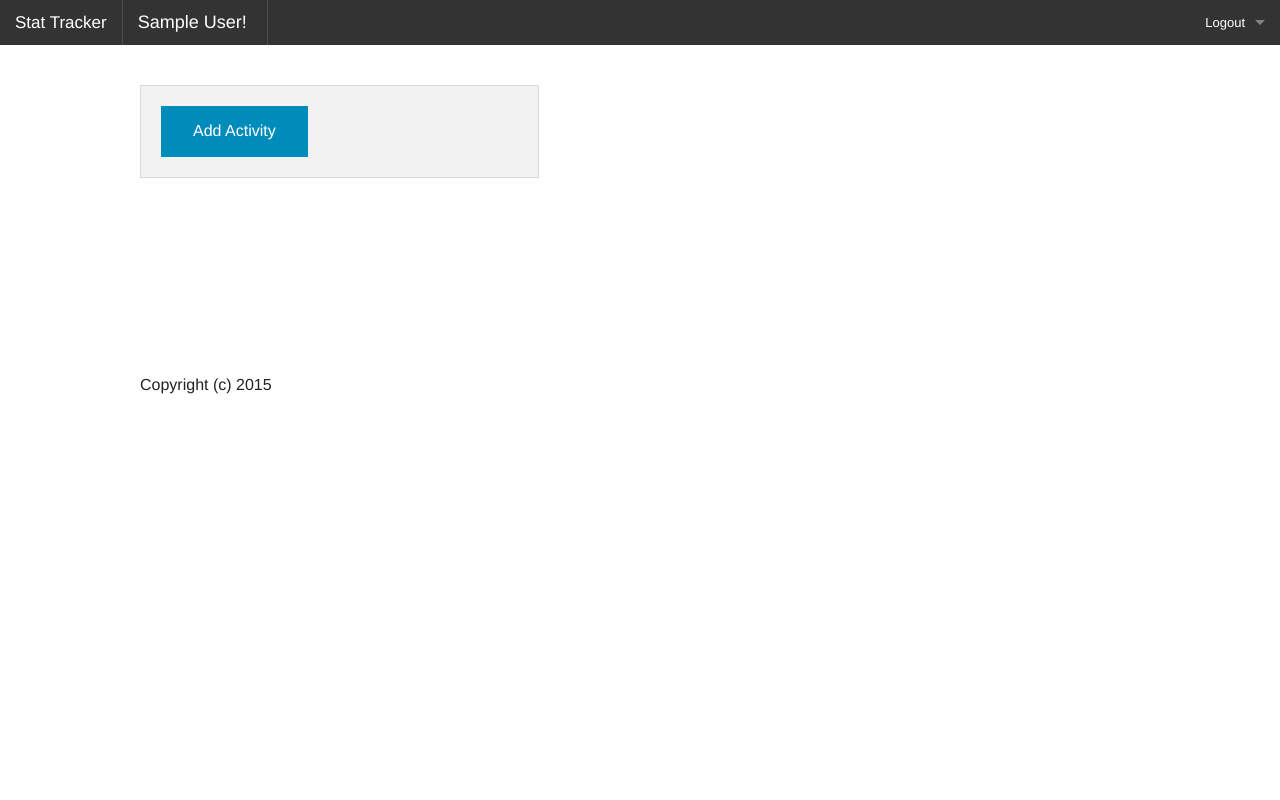
After one commit to tiyd-python-2015-01/stat-tracker, a Flask app: page /1/list in a window 1280 px wide. The commit adds this page. Run offline with Flask 2, Linux system fonts and the light colour scheme; the visitor is signed in with stand-in values (Sample User, id 1); data comes from the database, SQL or seed files in the repository; data that the repository does not hold is empty.

Commit message:
Somewhat visualized.

```diff
--- a/manage.py
+++ b/manage.py
@@ -4,7 +4,7 @@ import os
 from flask.ext.script import Manager, Shell, Server
 from flask.ext.migrate import MigrateCommand
 from flask.ext.script.commands import ShowUrls, Clean
-
+from seed import seed
 from stat_tracker import create_app, db
 
 HERE = os.path.abspath(os.path.dirname(__file__))
@@ -25,6 +25,9 @@ def make_shell_context():
     """
     return dict(app=app, db=db)
 
+@manager.command
+def seed_all():
+    seed(db)
 
 if __name__ == '__main__':
     manager.run()
--- a/stat_tracker/__init__.py
+++ b/stat_tracker/__init__.py
@@ -12,7 +12,8 @@ from .extensions import (
 from . import models
 from .views.generic import generic
 from .views.users import users
-
+from .views.api import api
+from .views.activity import activity
 
 SQLALCHEMY_DATABASE_URI = "postgres://localhost/stat_tracker"
 DEBUG = True
@@ -25,6 +26,8 @@ def create_app():
     app.config.from_object(__name__)
     app.register_blueprint(generic)     # Blueprints here!
     app.register_blueprint(users)
+    app.register_blueprint(activity)
+    app.register_blueprint(api, url_prefix='/api/v1')
 
     config.init_app(app)
     db.init_app(app)
--- a/stat_tracker/static/main.css
+++ b/stat_tracker/static/main.css
@@ -0,0 +1,45 @@
+* {
+  margin: 0;
+}
+html, body {
+  height: 100%;
+}
+.wrapper {
+  min-height: 100%;
+  height: auto !important;
+  height: 100%;
+  margin: 0 auto -155px; /* the bottom margin is the negative value of the footer's height */
+}
+.footer, .push {
+    height: 155px; /* .push must be the same height as .footer */
+
+}
+
+.dailyblock {
+     height: 90px;
+    line-height: 90px;
+
+}
+
+.username {
+    box-sizing: border-box;
+    color: white;
+    cursor: auto;
+    font-family: 'Helvetica Neue', Helvetica, Roboto, Arial, sans-serif;
+    font-size: 18px;
+    font-style: normal;
+    font-weight: normal;
+    height: 45px;
+    line-height: 45px;
+
+    margin-bottom: 0px;
+    margin-left: 0px;
+    margin-right: 0px;
+    margin-top: 0px;
+    padding-bottom: 0px;
+    padding-left: 15px;
+    padding-right: 20px;
+    padding-top: 0px;
+
+
+}
--- /dev/null
+++ b/stat_tracker/templates/addblock.html
@@ -0,0 +1,13 @@
+{% block addblock %}
+
+<div class="row">
+    <div class="small-2 columns"></div>
+    <div class="small-5 columns">
+        <div class="panel">
+            <a href="{{ url_for('activity.add',user=user) }}" class="button">Add Activity</a>
+        </div>
+    </div>
+    <div class="small-5 columns"></div>
+</div>
+
+{% endblock %}
--- a/stat_tracker/templates/register.html
+++ b/stat_tracker/templates/join.html
@@ -7,7 +7,7 @@
     <div class="small-2 columns"></div>
     <div class="small-5 columns">
         <div class="panel">
-            <form action="{{ url_for('users.register') }}" method="POST">
+            <form action="{{ url_for('users.join') }}" method="POST">
                 {{ form.hidden_tag() }}
                 <div>
                     {{ form.name.label }} {{ form.name(size=20) }}
@@ -21,7 +21,7 @@
                 <div>
                     {{ form.password_verification.label }} {{ form.password_verification(size=20) }}
                 </div>
-                <input type='submit' value='Register' class="button">
+                <input type='submit' value='Join' class="button">
             </form>
         </div>
     </div>
--- a/stat_tracker/templates/layout.html
+++ b/stat_tracker/templates/layout.html
@@ -5,7 +5,6 @@
     <meta charset="utf-8">
     <meta http-equiv="X-UA-Compatible" content="IE=edge,chrome=1">
     <title>Stat Tracker</title>
-    <!-- <link rel="stylesheet" href="{{ url_for('static', filename='normalize.css') }}"> -->
     <link rel="stylesheet" href="{{ url_for('static', filename='css/foundation.css') }}">
     <link rel="stylesheet" href="{{ url_for('static', filename='normalize.css') }}">
     <link rel="stylesheet" href="{{ url_for('static', filename='main.css') }}">
@@ -19,7 +18,7 @@
         <nav class="top-bar" data-topbar role="navigation">
             <ul class="title-area">
                 <li class="name">
-                    <h1><a href="{{ domain }}">Stat Tracker</a></h1>
+                    <h1><a href="{{ url_for('generic.index') }}">Stat Tracker</a></h1>
                 </li>
 
                 <!-- Remove the class "menu-icon" to get rid of menu icon. Take out "Menu" to just have icon alone -->
@@ -36,10 +35,10 @@
                                 <li><a href="#">About</a></li>
                             </ul>
                         {% else %}
-                            <a href="{{ url_for('users.login') }}">Login/Register</a>
+                            <a href="{{ url_for('users.login') }}">Login/Join</a>
                             <ul class="dropdown">
                                 <li><a href="{{ url_for('users.login') }}">Login</a></li>
-                                <li><a href="{{ url_for('users.register') }}">Register</a></li>
+                                <li><a href="{{ url_for('users.join') }}">Join</a></li>
                                 <li><a href="#">About</a></li>
                                 {% endif %}
 
--- /dev/null
+++ b/stat_tracker/templates/list.html
@@ -0,0 +1,33 @@
+{% extends "layout.html" %}
+
+{% block body %}
+    <p></p>
+    <p></p>
+    {% for activity in activities %}
+        <div class="row">
+            <div class="small-2 columns"></div>
+            <div class="small-5 columns">
+                <div class="panel">
+                    <div class="row">
+                        <div class="small-6 columns">
+                            <div class="dailyblock">
+                                <a href="{{ url_for("activity.details",user=user,activity_name=activity.name) }}">{{ activity.name.title() }}</a>
+                            </div>
+                        </div>
+                        <div class="small-6 columns">
+                            {% if activity.activity_type == "Once A Day" %}
+                                {% include "dailyblock.html" %}
+                            {% endif %}
+                        </div>
+                    </div>
+                </div>
+            </div>
+            <div class="small-5 columns"></div>
+        </div>
+    {% endfor %}
+    <p></p>
+    <p></p>
+    {% include "addblock.html" %}
+    <p></p>
+    <p></p>
+{% endblock %}
--- /dev/null
+++ b/stat_tracker/views/activity.py
@@ -0,0 +1,122 @@
+from datetime import datetime, timedelta
+import matplotlib.pyplot as plt
+from io import BytesIO
+from flask import Blueprint, flash, render_template, redirect, url_for, send_file
+from flask.ext.login import current_user, login_required
+from ..forms import ActivityForm
+from ..models import Activity, Timestamp
+from ..extensions import db
+
+
+activity = Blueprint("activity", __name__)
+
+@activity.route("/<user>/<activity_name>/visualize", methods=['GET', 'POST'])
+@login_required
+def visualize(user, activity_name):
+    fig = create_plot(user, activity_name)
+    return send_file(fig, mimetype="image/png")
+
+@activity.route("/<user>/<activity_name>/check", methods=['POST'])
+@login_required
+def check(user, activity_name):
+    checked_activity = Activity.query.filter_by(name=activity_name).filter_by(creator=user).first()
+    today = datetime.today().strftime("%Y-%m-%d")
+    timestamp = Timestamp.query.filter_by(activity_id=checked_activity.id, actor_id=user, timestamp=today).first()
+    if checked_activity and not timestamp:
+        timestamp = Timestamp(activity_id=checked_activity.id, actor_id=user, timestamp=today)
+        db.session.add(timestamp)
+        db.session.commit()
+    return redirect(url_for("activity.list", user=user))
+
+
+@activity.route("/<user>/add", methods=['GET', 'POST'])
+@login_required
+def add(user):
+    form = ActivityForm()
+    if form.validate_on_submit():
+        new_activity = Activity.query.filter_by(name=form.name.data).filter_by(creator=user).first()
+        if new_activity:
+            flash("Activity already exists.")
+        else:
+            print("\n\nForm: ", form.type.data)
+            new_activity = Activity(name=form.name.data,
+                                    description=form.description.data,
+                                    activity_type=form.type.data,
+                                    creator=user)
+            db.session.add(new_activity)
+            db.session.commit()
+            flash("Activity Added!")
+            return redirect(url_for("activity.list", user=user))
+    elif form.is_submitted():
+        flash("Something must be weird. Try again.")
+    return render_template("activityform.html", user=user, form=form, source="add")
+
+@activity.route("/<user>/list")
+@login_required
+def list(user):
+    activities = Activity.query.filter_by(creator=user).all()
+    today = datetime.today().strftime("%Y-%m-%d")
+    checked_in_today = db.session.query(Timestamp.activity_id).filter_by(actor_id=user, timestamp=today).all()
+    checked_in_today = [item[0] for item in checked_in_today]
+    print("Type: ",checked_in_today)
+    print(activities)
+    return render_template("list.html",
+                           user=user,
+                           activities=activities,
+                           checked_in_today=checked_in_today)
+
+@activity.route("/<user>/<activity_name>", methods=['GET', 'POST'])
+@login_required
+def details(user, activity_name):
+    original_activity = Activity.query.filter_by(name=activity_name).filter_by(creator=user).first()
+    form = ActivityForm(name=original_activity.name,
+                        description=original_activity.description,
+                        type=original_activity.activity_type)
+    if form.validate_on_submit():
+        new_activity = Activity.query.filter_by(name=activity_name).filter_by(creator=user).first()
+        new_activity.name = form.name.data,
+        new_activity.description = form.description.data,
+        new_activity.activity_type = form.type.data
+        db.session.commit()
+        flash("Activity Details Saved!")
+        return redirect(url_for("activity.list", user=user))
+
+    elif form.is_submitted():
+        flash("Something must be weird. Try again.")
+    return render_template("activityform.html",
+                           user=user,
+                           form=form,
+                           source="details",
+                           activity_name=original_activity.name)
+
+@activity.route("/delete/<user>/<activity_name>")
+def delete(user, activity_name):
+    del_activity = Activity.query.filter_by(name=activity_name, creator=user).first()
+    past_stats = Timestamp.query.filter_by(activity_id=del_activity.id, actor_id=user).all()
+    if del_activity:
+        db.session.delete(del_activity)
+        for stat in past_stats:
+            db.session.delete(stat)
+        db.session.commit()
+    return redirect(url_for("activity.list", user=user))
+
+def create_plot(user, activity_name):
+    activity_id = db.session.query(Activity).filter_by(name=activity_name).first().id
+    timestamps = Timestamp.query.filter_by(activity_id=activity_id,actor_id=user).all()
+    # create tuple of dates and checkin
+    checkins = sorted([timestamp.timestamp for timestamp in timestamps])
+    delta = checkins[len(checkins)-1] - checkins[0]
+    dates = [checkins[0] + timedelta(days=day) for day in range(delta.days)]
+    print("Dates:",dates)
+    y_marks = [None] * delta.days
+    for index, date in enumerate(dates):
+        if date in checkins:
+            y_marks[index] = 1
+        else:
+            y_marks[index] = 0
+    fig = BytesIO()
+    plt.plot_date(x=dates, y=y_marks, fmt='-')
+    plt.savefig(fig)
+    plt.clf()
+    fig.seek(0)
+    return fig
--- a/stat_tracker/views/generic.py
+++ b/stat_tracker/views/generic.py
@@ -12,7 +12,7 @@ generic = Blueprint("generic", __name__)
 @generic.route("/")
 def index():
     if current_user.is_authenticated():
-        return render_template("index.html")
+        return redirect(url_for("activity.list", user=current_user.id))
     else:
         return redirect(url_for("users.login"))
 
@@ -22,4 +22,4 @@ def flash_errors(form, category="warning"):
     for field, errors in form.errors.items():
         for error in errors:
             flash("{0} - {1}"
-                    .format(getattr(form, field).label.text, error), category)
+                  .format(getattr(form, field).label.text, error), category)
```
Also changed, not shown: migrations/versions/2fbc607fe80_.py (added, +33 -0 lines), migrations/versions/81834e479_.py (added, +41 -0 lines), seed.py (added, +67 -0 lines), stat_tracker/forms.py (+10 -1 lines), stat_tracker/models.py (+53 -0 lines), stat_tracker/templates/activityform.html (added, +44 -0 lines), stat_tracker/templates/dailyblock.html (added, +13 -0 lines), stat_tracker/views/api.py (added, +158 -0 lines), stat_tracker/views/users.py (+4 -4 lines).
